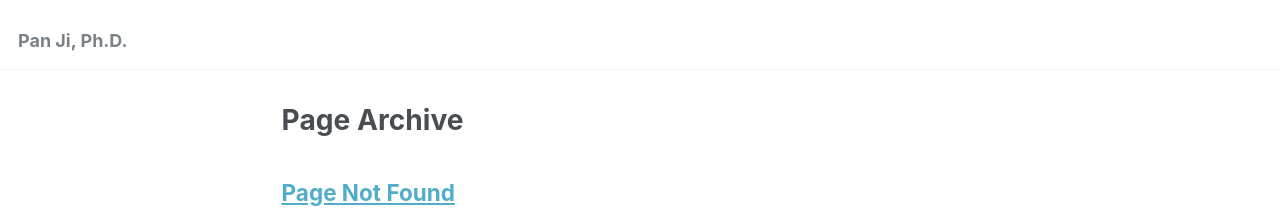
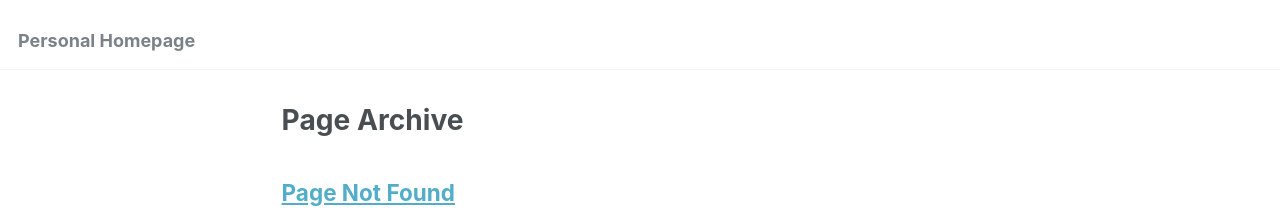
Before and after one commit to panji530/panji, a Jekyll site: the page built from _pages/page-archive.html, in a window 1280 px wide. Shown: the top 223 px of the page. Built offline with Jekyll 4.4.1, drawn with Linux system fonts in a browser that asks for light colours; part of the change alters nothing that is shown.

Commit message:
Update _config.yml

```diff
--- a/_config.yml
+++ b/_config.yml
@@ -8,7 +8,7 @@
 
 # Basic Site Settings
 locale                   : "en-US"
-title                    : "Pan Ji, Ph.D."
+title                    : "Personal Homepage"
 title_separator          : "-"
 name                     : &name "Pan Ji"
 description              : &description "Technologist"
@@ -22,9 +22,9 @@ repository               : "panji530/panji530.github.io"
 author:
   # Biographic information
   avatar           : "profile.png"
-  name             : "Director of Visual Perception"
+  name             : "Pan Ji, Ph.D."
   pronouns         : # example: "she/her"
-  bio              : "XR Vision Labs, Tencent Games"
+  bio              : "Director of Visual Perception, XR Vision Labs, Tencent Games"
   location         : "Shanghai, China"
   employer         : "Tencent"
   uri              : # URL
```
